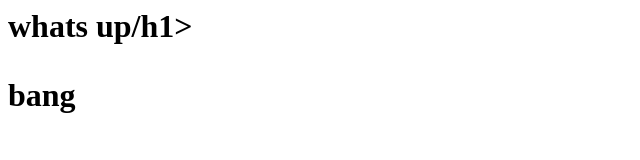
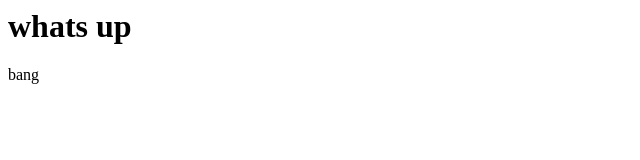
Before and after one commit to Leomhango/Leo-portifolio, a plain HTML site: page index.html in a window 1280 px wide. Shown: the whole page, without its empty margins (0-640 px from the left). Drawn offline with Linux system fonts and the light colour scheme.

Commit message:
Update index.html

```diff
--- a/index.html
+++ b/index.html
@@ -3,7 +3,7 @@
     <title>Leo Mhango</title>
   </head>
   <body>
-    <h1>whats up/h1>
+    <h1>whats up</h1>
     <p> bang</p>
   </body>
 </html>
```
